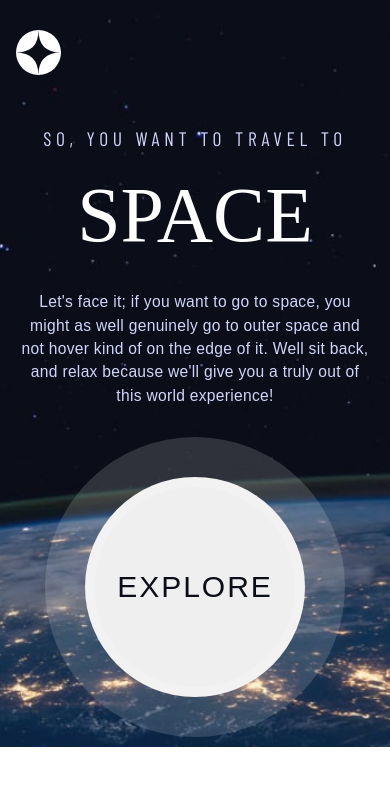
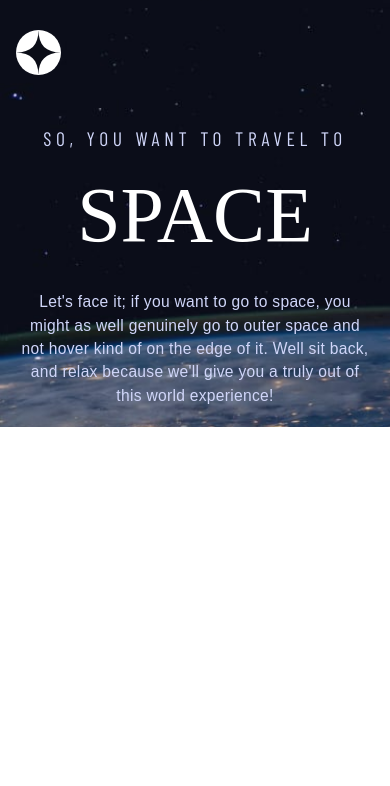
Before and after one commit to paulinagadea/Space-Travel-Page, a React (Create React App) app: page / in a window 390 px wide. In both pictures the pointer is over the button "EXPLORE". Shown: the top 786 px of the page. Built offline with nearby package versions, Linux system fonts and the light colour scheme; the HTML template or start-up script is replaced by a standard one; a web font is replaced by a local one.

Commit message:
testing mobile home 11

```diff
--- a/src/components/home/Home.module.css
+++ b/src/components/home/Home.module.css
@@ -164,10 +164,10 @@
     .button {
         height: 220px;
         width: 220px;
-        padding: 60px;
+        margin: 0;
     }
 
-    .button:hover::after {
-        border: 50px solid hsla(0, 0%, 100%, 0.15);
+    .button:hover {
+        display: none;
     }
 }
```
